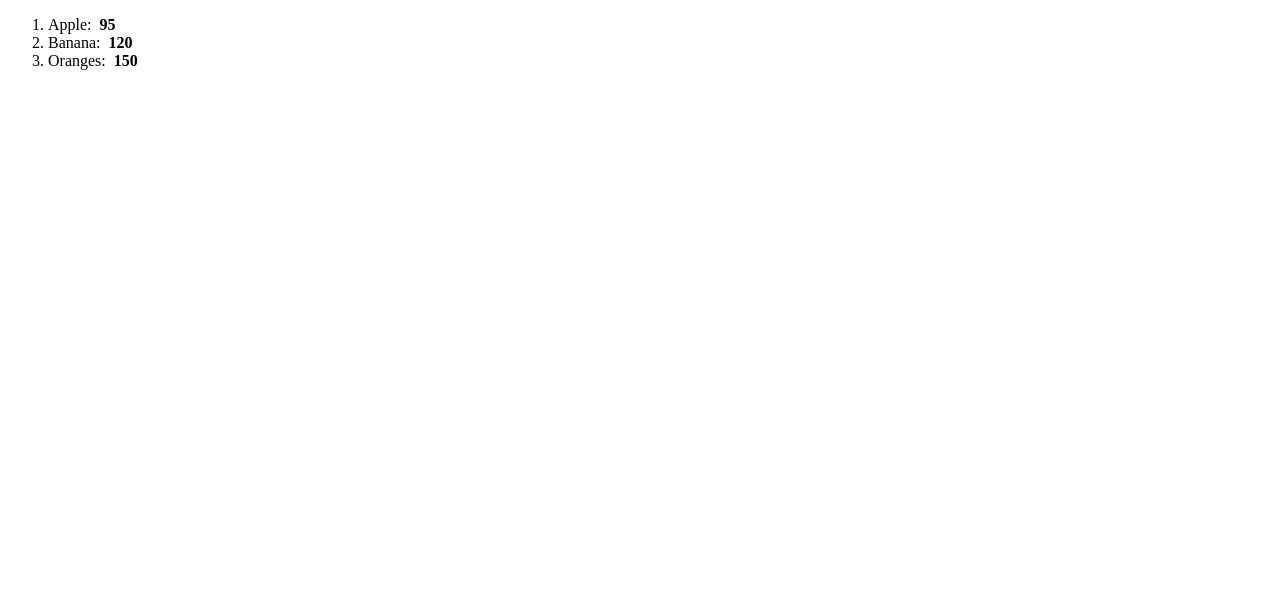
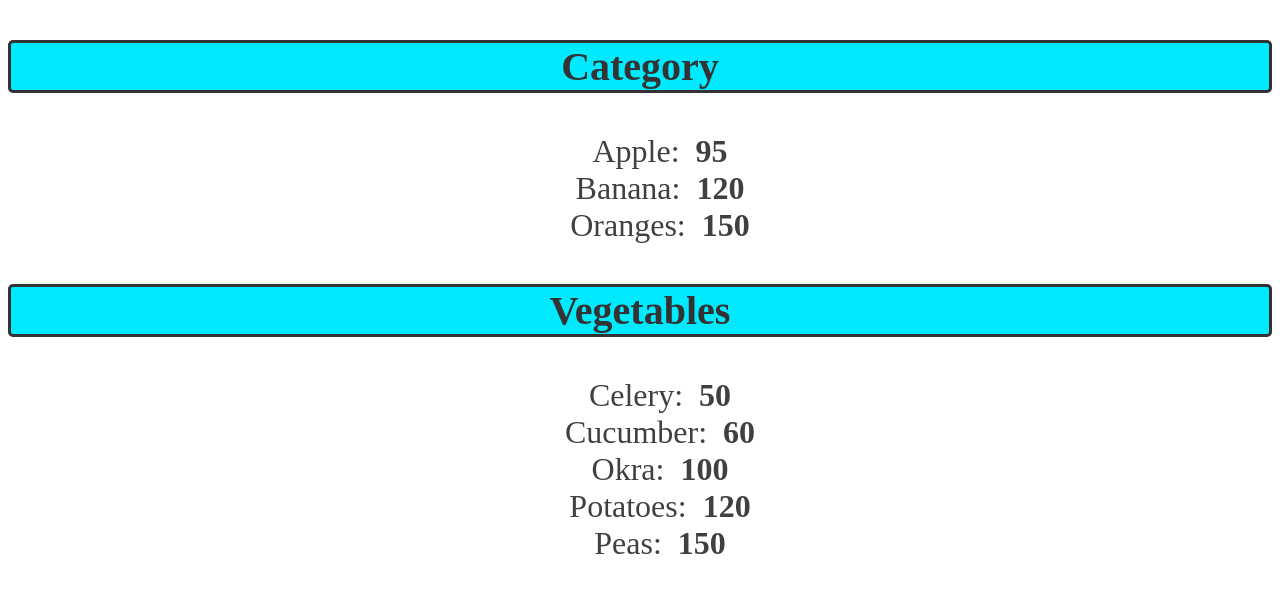
Before and after one commit to shiveshkumarsuri/react-js, a React (Vite) app: page / in a window 1280 px wide. Shown: the top 592 px of the page. Built offline with nearby package versions, Linux system fonts and the light colour scheme.

Commit message:
list-default and prop-type check

```diff
--- a/src/App.jsx
+++ b/src/App.jsx
@@ -1,10 +1,22 @@
 import List from './List.jsx'
 
 function App() {
+  const fruits = [{id:1, name:"Apple", calories:95},
+                    {id:2, name: "Banana",calories:120},
+                    {id:3, name:"Mango", calories:200},
+                    {id:4, name:"Pineapple", calories:160},
+                    {id:5, name:"Oranges", calories:150}];
+
+  const vegetables = [{id:6, name:"Potatoes", calories:120},
+                    {id:7, name: "Celery",calories:50},
+                    {id:8, name:"Okra", calories:100},
+                    {id:9, name:"Cucumber", calories:60},
+                    {id:10, name:"Peas", calories:150}];
+
   return(
     <>
-      <List />
-
+    {fruits.length > 0 &&  <List items={fruits}  />}
+    {vegetables.length > 0 && <List items={vegetables} category="Vegetables"/>}
     </>
   );
 }
--- a/src/List.jsx
+++ b/src/List.jsx
@@ -1,31 +1,38 @@
+import PropTypes from "prop-types";
 
-function List(){
-    const fruits = [{id:1, name:"Apple", calories:95},
-                    {id:2, name: "Banana",calories:120},
-                    {id:3, name:"Mango", calories:200},
-                    {id:4, name:"Pineapple", calories:160},
-                    {id:5, name:"Oranges", calories:150}];
+function List(props){
+
+    const {items = [], category = "Category"} = props;
+    const itemList = [...items];
 
     //fruits.sort((a,b)=> a.name.localeCompare(b.name)); //ALPHABETICAL
     //fruits.sort((a,b)=> b.name.localeCompare(a.name)); //REVERSE-ALPHABETICAL
-    fruits.sort((a,b)=> a.calories - b.calories); //NUMERIC SORT
+    itemList.sort((a,b)=> a.calories - b.calories); //NUMERIC SORT
 
-    const lowCalFruits = fruits.filter(fruit =>
+    const lowCalFruits = itemList.filter(fruit =>
                                         fruit.calories <= 150
                                     );
 
     const listItems = lowCalFruits.map(fruit =>
                                         <li key={fruit.id}>
                                             {fruit.name}: &nbsp;
-                                            <b>{fruit.calories}</b>
+                                        <b>{fruit.calories}</b>
                                         </li>
                                 );
-
-
-
-    return(
-        <ol>{listItems}</ol>
+    return(<>
+            <h3 className="list-category">{category}</h3>
+            <ol className="list-items">{listItems}</ol>
+        </>
     );
 }
 
+List.propTypes = {
+    category: PropTypes.string,
+    items: PropTypes.arrayOf(PropTypes.shape({
+                                id: PropTypes.number,
+                                name: PropTypes.string,
+                                calories: PropTypes.number
+                             })),
+}
+
 export default List
--- a/src/index.css
+++ b/src/index.css
@@ -1,17 +1,21 @@
-.welcome-message{
+.list-category{
     font-size: 2.5em;
-    background-color: hsl(120, 100%, 42%);
-    color: white;
-    padding: 20px;
+    font-weight: bold;
+    color: hsl(0, 0%, 20%);
+    text-align: center;
+    border: 3px solid;
     border-radius: 5px;
+    background-color: hsl(185, 100%, 50%);
+}
+.list-items{
+    font-size: 2em;
+    list-style: none;
+    color: hsl(0, 0%, 25%);
+    text-align: center;
     margin: 0;
 }
 
-.login-prompt{
-    font-size: 2.5em;
-    background-color: hsl(349, 100%, 42%);
-    color: white;
-    padding: 20px;
-    border-radius: 5px;
-    margin: 0;
+.list-items li:hover{
+    color: hsl(0, 0%, 45%);
+    cursor: pointer;
 }
```
